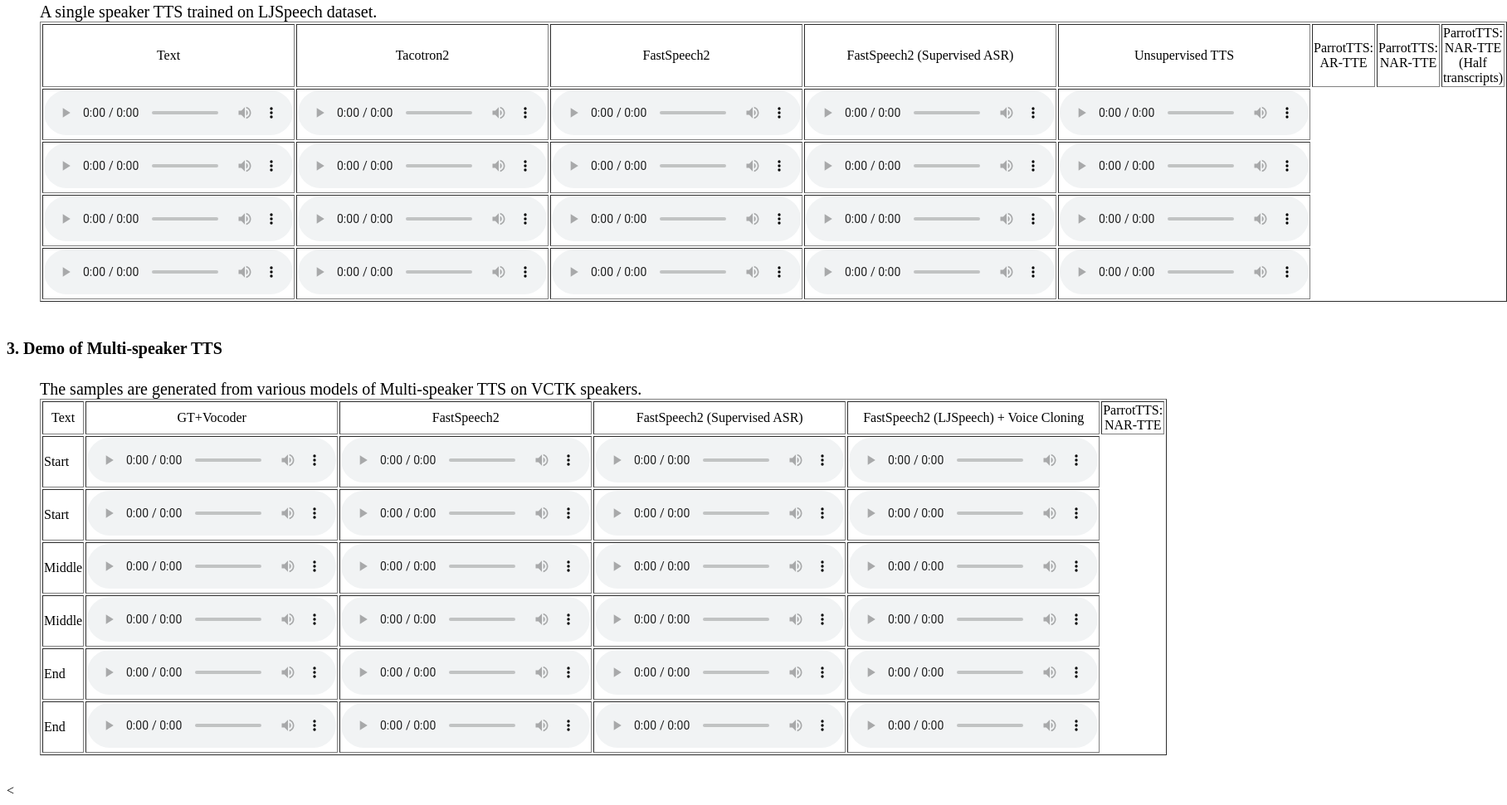
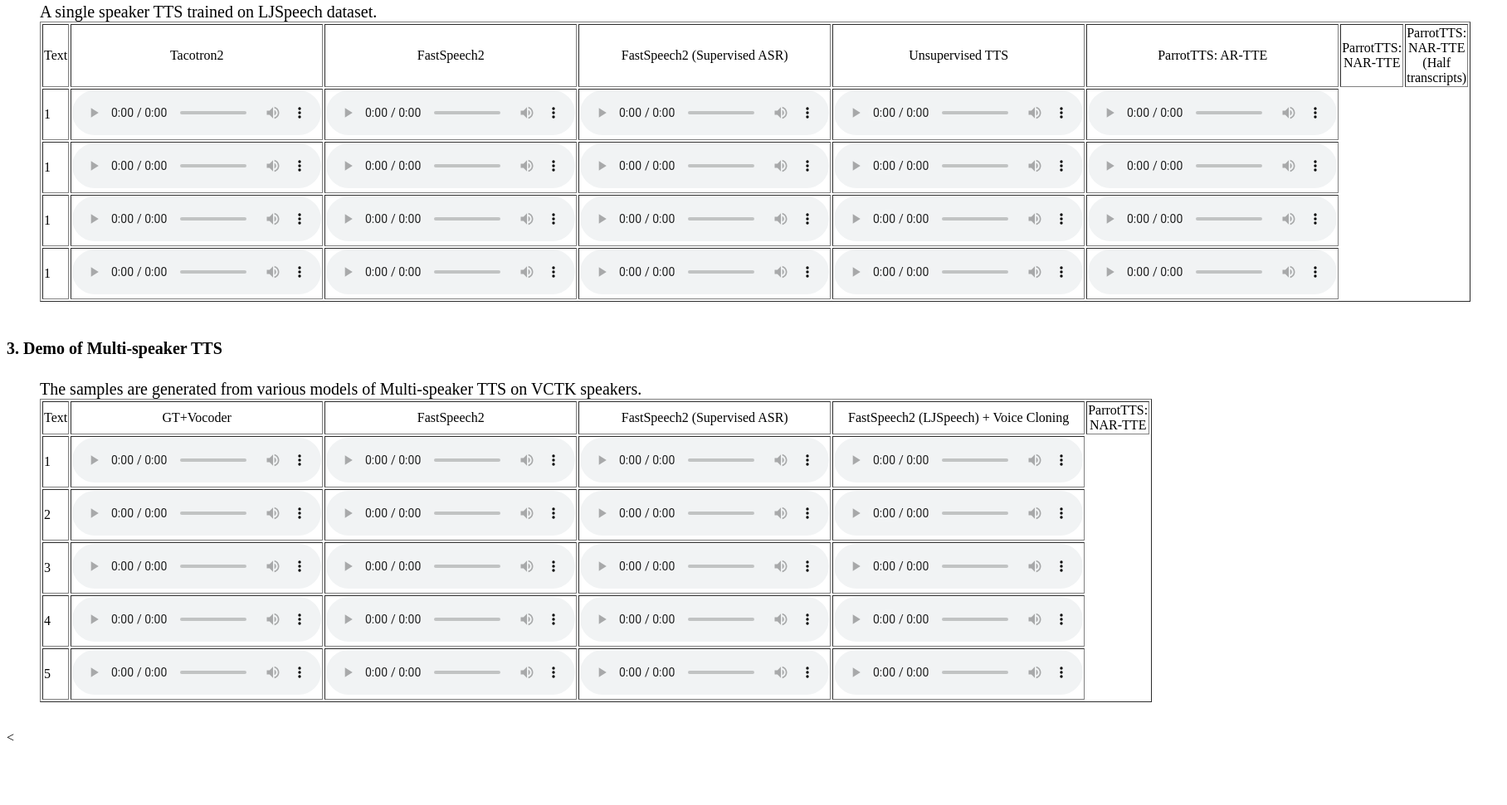
Before and after one commit to parrotTTS/tts, a plain HTML site: page index.html in a window 1280 px wide. Shown: the part 956-1927 px from the top of the page at 83% size, 1816 px wide, since content can reach past the window. After the commit the page ends 1863 px from the top, so only its background shows below. Drawn offline with Linux system fonts and the light colour scheme.

Commit message:
Add files via upload

```diff
--- a/index.html
+++ b/index.html
@@ -33,6 +33,7 @@
 
 </tr>
 <tr>
+<td>1</td>
 <td><audio controls><source src="demo/fgsm/in_7460_92002_000047_000003.npy_ref.wav"></audio></td>
 <td><audio controls><source src="demo/fgsm/in_7995_280250_000047_000001.npy_ref.wav"></audio></td>
 <td><audio controls><source src="demo/fgsm/vfgsm_7460_7995.wav"></audio></td>
@@ -41,6 +42,7 @@
 
 </tr>
 <tr>
+<td>1</td>
 <td><audio controls><source src="demo/fgsm/in_7460_92002_000047_000003.npy_ref.wav"></audio></td>
 <td><audio controls><source src="demo/fgsm/in_5635_53458_000052_000001.npy_ref.wav"></audio></td>
 <td><audio controls><source src="demo/fgsm/vfgsm_7460_5635.wav"></audio></td>
@@ -49,6 +51,7 @@
 
 </tr>
 <tr>
+<td>1</td>
 <td><audio controls><source src="demo/fgsm/in_192_128345_000093_000001.npy_ref.wav"></audio></td>
 <td><audio controls><source src="demo/fgsm/in_1212_14653_000036_000000.npy_ref.wav"></audio></td>
 <td><audio controls><source src="demo/fgsm/fgsm_192_1212.wav"></audio></td>
@@ -57,6 +60,7 @@
 
 </tr>
 <tr>
+<td>1</td>
 <td><audio controls><source src="demo/fgsm/in_192_128345_000093_000001.npy_ref.wav"></audio></td>
 <td><audio controls><source src="demo/fgsm/in_70_121130_000007_000000.npy_ref.wav"></audio></td>
 <td><audio controls><source src="demo/fgsm/vfgsm_192_70.wav"></audio></td>
@@ -80,46 +84,40 @@
 <td align="center"><span>ParrotTTS: NAR-TTE<span></td>
 </tr>
 <tr>
-<td>Start</td>
+<td>1</td>
 <td><audio controls><source src="demo/time/in_7460_92002_000047_000003.npy_ref.wav"></audio></td>
 <td><audio controls><source src="demo/time/in_192_128345_000093_000001.npy_ref.wav"></audio></td>
 <td><audio controls><source src="demo/time/F7460_192_2.wav"></audio></td>
 <td><audio controls><source src="demo/time/F7460_192_30.wav"></audio></td>
 </tr>
 <tr>
-<td>Start</td>
+<td>2</td>
 <td><audio controls><source src="demo/time/in_192_128345_000093_000001.npy_ref.wav"></audio></td>
 <td><audio controls><source src="demo/time/in_7460_92002_000047_000003.npy_ref.wav"></audio></td>
 <td><audio controls><source src="demo/time/F192_7460_2.wav"></audio></td>
 <td><audio controls><source src="demo/time/F192_7460_30.wav"></audio></td>
 </tr>
 <tr>
-<td>Middle</td>
+<td>3</td>
 <td><audio controls><source src="demo/time/in_7460_92002_000047_000003.npy_ref.wav"></audio></td>
 <td><audio controls><source src="demo/time/in_192_128345_000093_000001.npy_ref.wav"></audio></td>
 <td><audio controls><source src="demo/time/M7460_192_2.wav"></audio></td>
 <td><audio controls><source src="demo/time/M7460_192_30.wav"></audio></td>
 </tr>
 <tr>
-<td>Middle</td>
+<td>4</td>
 <td><audio controls><source src="demo/time/in_192_128345_000093_000001.npy_ref.wav"></audio></td>
 <td><audio controls><source src="demo/time/in_7460_92002_000047_000003.npy_ref.wav"></audio></td>
 <td><audio controls><source src="demo/time/M192_7460_2.wav"></audio></td>
 <td><audio controls><source src="demo/time/M192_7460_30.wav"></audio></td>
 </tr>
 <tr>
-<td>End</td>
+<td>5</td>
 <td><audio controls><source src="demo/time/in_7460_92002_000047_000003.npy_ref.wav"></audio></td>
 <td><audio controls><source src="demo/time/in_192_128345_000093_000001.npy_ref.wav"></audio></td>
 <td><audio controls><source src="demo/time/E7460_192_2.wav"></audio></td>
 <td><audio controls><source src="demo/time/E7460_192_30.wav"></audio></td>
 </tr>
-<tr>
-<td>End</td>
-<td><audio controls><source src="demo/time/in_192_128345_000093_000001.npy_ref.wav"></audio></td>
-<td><audio controls><source src="demo/time/in_7460_92002_000047_000003.npy_ref.wav"></audio></td>
-<td><audio controls><source src="demo/time/E192_7460_2.wav"></audio></td>
-<td><audio controls><source src="demo/time/E192_7460_30.wav"></audio></td>
 </table>
 <br/>
 </blockquote>
```
